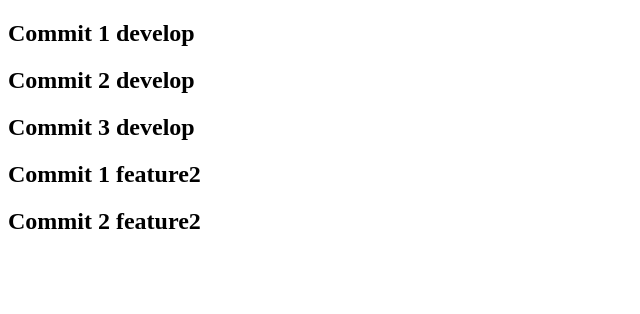
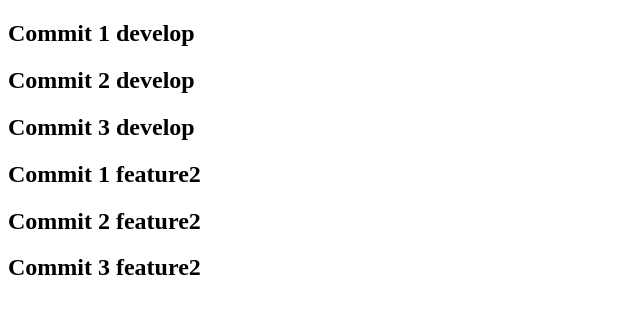
Before and after one commit to JaviCCT/UT02_JCCT_GIT, a plain HTML site: page index.html in a window 1280 px wide. Shown: the whole page, without its empty margins (0-640 px from the left). Drawn offline with Linux system fonts and the light colour scheme.

Commit message:
Commit 3 feature2

```diff
--- a/index.html
+++ b/index.html
@@ -13,5 +13,8 @@
 
     <h2>Commit 1 feature2</h2>
     <h2>Commit 2 feature2</h2>
+    <h2>Commit 3 feature2</h2>
+
+
 </body>
 </html>
```
